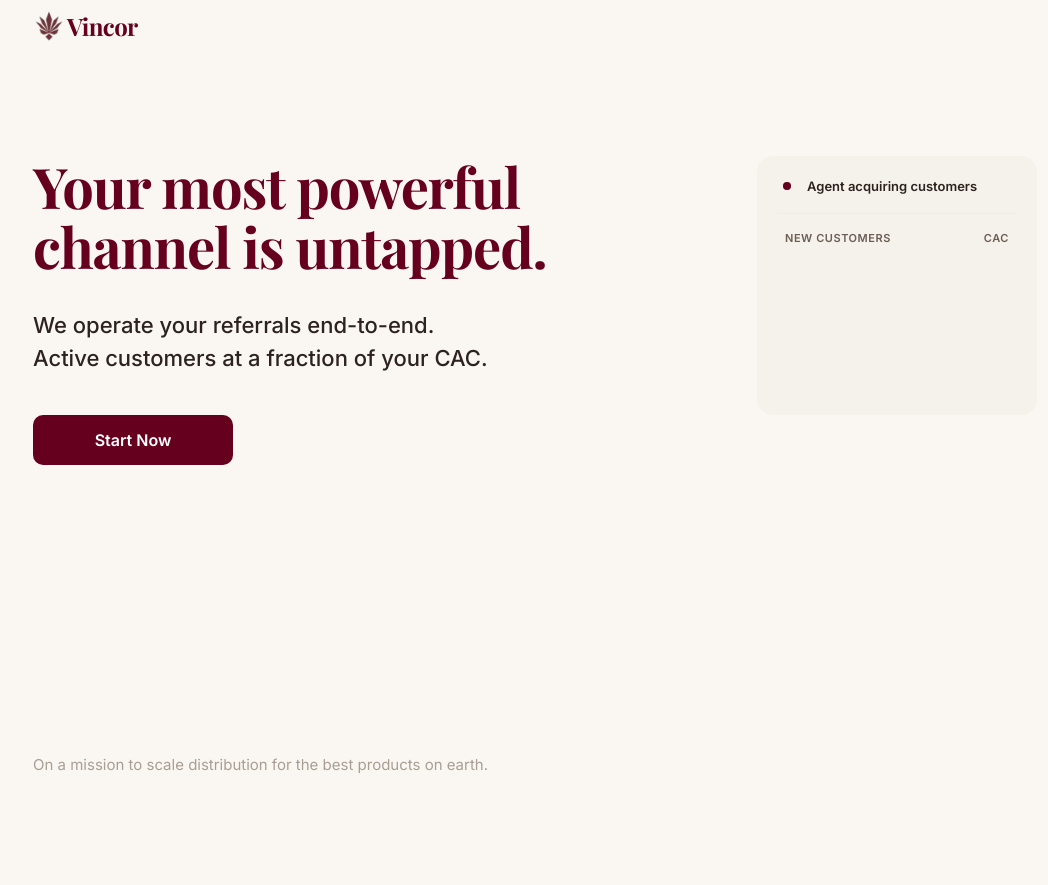
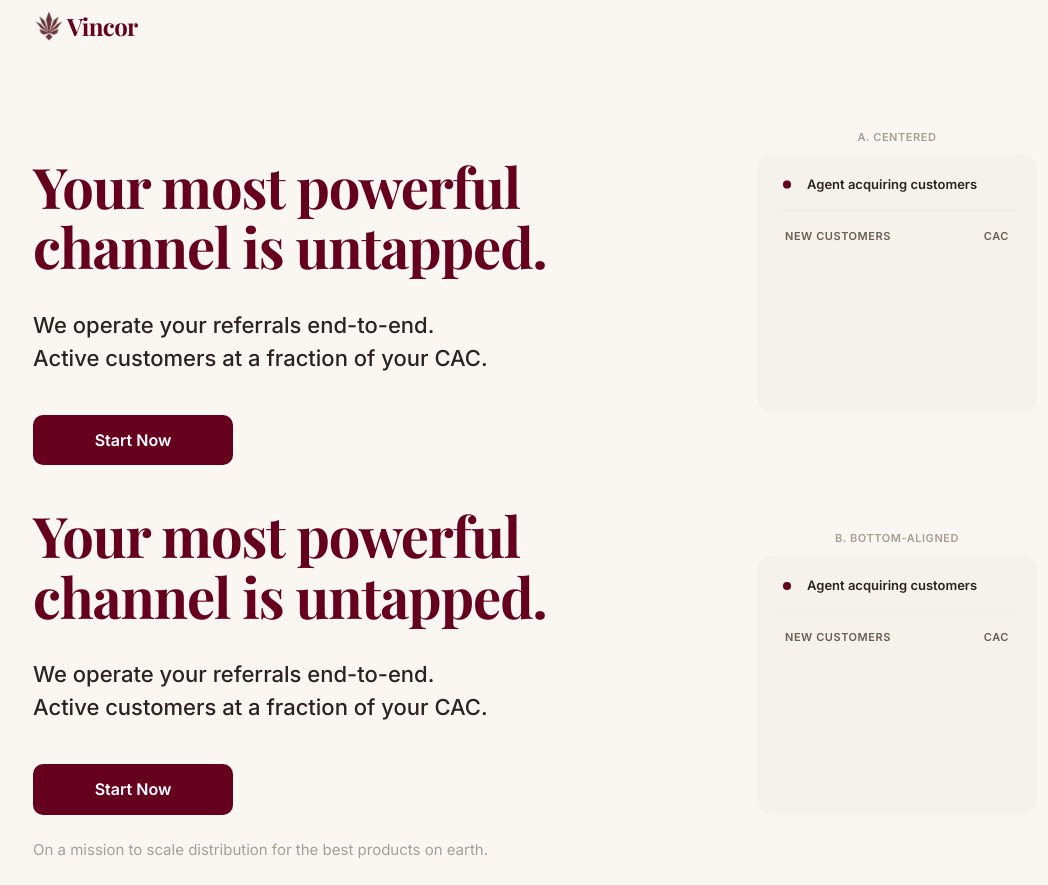
Before and after one commit to edooai-eduardoteixeira/edooai-demo-v2, a React (Vite) app: page / in a window 1280 px wide. Shown: the whole page, without its empty margins (105-1153 px from the left). Before the commit the page ends 800 px from the top, so only its background shows below. Built offline with nearby package versions, Linux system fonts and the light colour scheme; a web font is replaced by a local one.

Commit message:
Show two card positioning variants: centered vs bottom-aligned
Temporary comparison layout. A: card vertically centered in section.
B: card bottom-aligned to CTA bottom. Both use absolute positioning.

https://claude.ai/code/session_01F4mdChVB9ubuuADJh3FTbP

```diff
--- a/src/pages/LandingPage.jsx
+++ b/src/pages/LandingPage.jsx
@@ -42,7 +42,45 @@ export default function LandingPage({ config, onNext, onHome }) {
           <CTAButton variant="brand" onClick={onNext}>{landing.ctaText}</CTAButton>
         </main>
 
-        <HeroVisual className="absolute top-20 right-0 hidden lg:block" />
+        {/* Variation A: centered */}
+        <div className="absolute top-1/2 -translate-y-1/2 right-0 hidden lg:flex flex-col items-center gap-2">
+          <span className="text-[11px] font-semibold tracking-[0.05em] text-foreground-faint uppercase">A. Centered</span>
+          <HeroVisual />
+        </div>
+      </section>
+
+      {/* Variation B: bottom-aligned to CTA */}
+      <section className="pt-10 relative">
+        <main className="max-w-[660px] w-full">
+          <h1
+            className={cn(
+              'font-display text-[56px] font-bold text-brand',
+              'leading-[1.08] tracking-[-0.02em]',
+              'mb-8'
+            )}
+          >
+            {landing.headline}
+          </h1>
+          <p
+            className={cn(
+              'text-[22px] font-medium text-foreground',
+              'leading-[1.5] mb-10'
+            )}
+          >
+            {landing.subheadline.split('. ').map((sentence, i, arr) => (
+              <React.Fragment key={i}>
+                {i > 0 && <><br className="hidden lg:block" />{' '}</>}
+                {sentence}{i < arr.length - 1 ? '.' : ''}
+              </React.Fragment>
+            ))}
+          </p>
+          <CTAButton variant="brand" onClick={onNext}>{landing.ctaText}</CTAButton>
+        </main>
+
+        <div className="absolute bottom-0 right-0 hidden lg:flex flex-col items-center gap-2">
+          <span className="text-[11px] font-semibold tracking-[0.05em] text-foreground-faint uppercase">B. Bottom-aligned</span>
+          <HeroVisual />
+        </div>
       </section>
 
       <div className="flex-1" />
```
